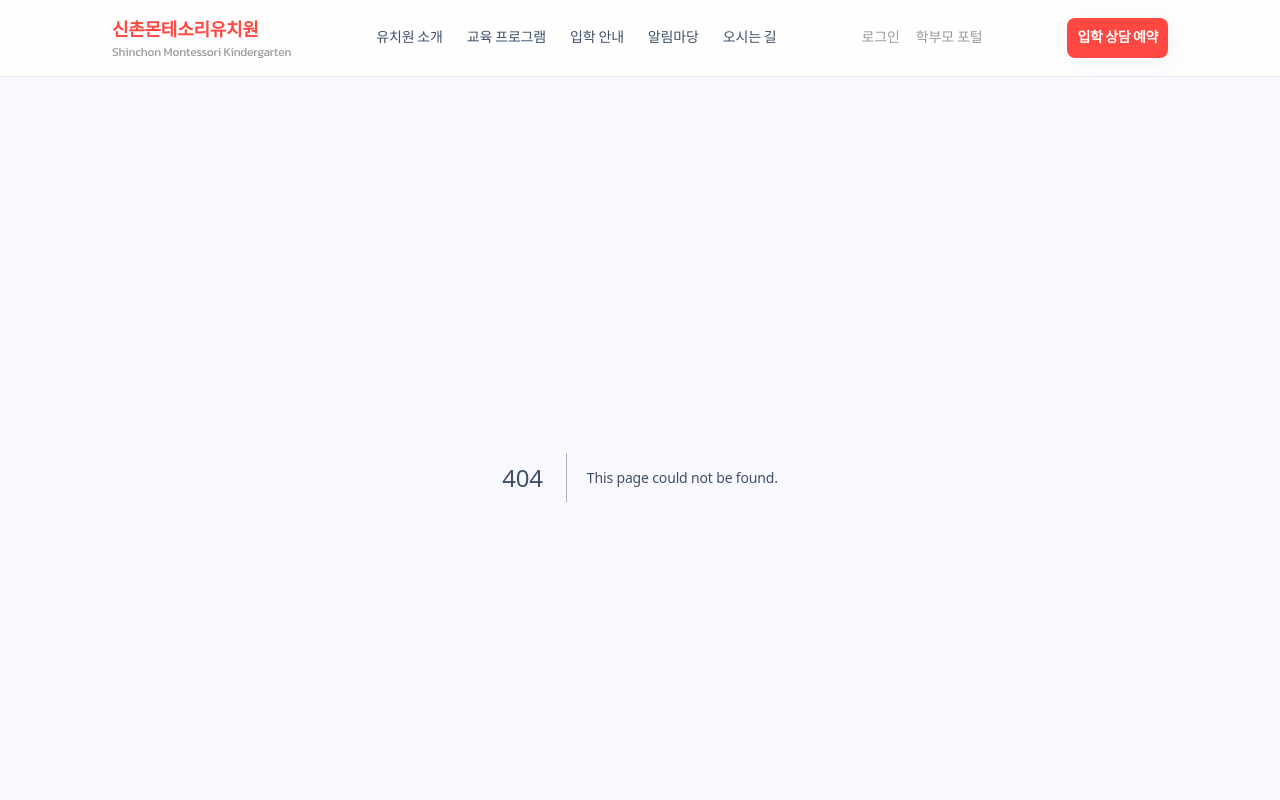
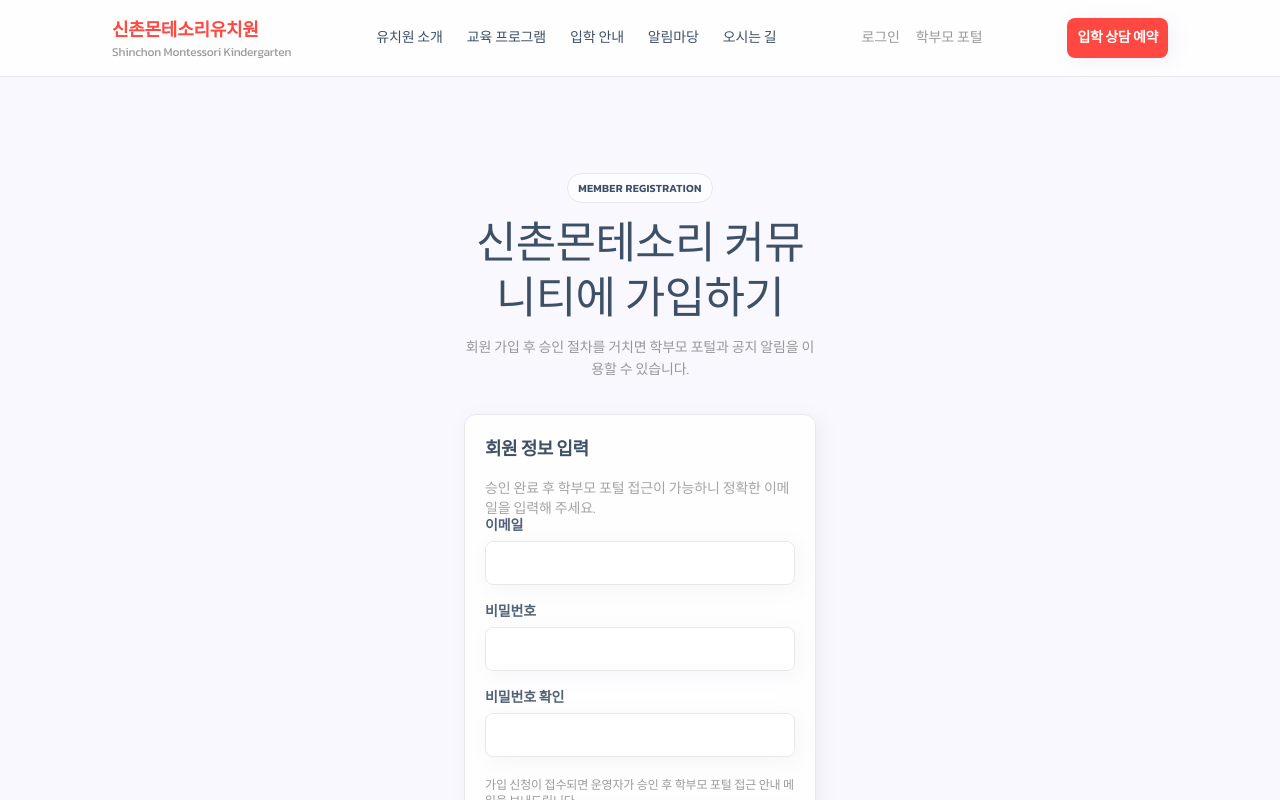
Before and after one commit to choiuhana/shinchon-project, a Next.js app: page /member/register in a window 1280 px wide. Before the commit this address had no page. Shown: the top 800 px of the page. Built offline with nearby package versions, Linux system fonts and the light colour scheme.

Commit message:
회원가입

```diff
--- a/src/app/member/login/page.tsx
+++ b/src/app/member/login/page.tsx
@@ -65,6 +65,9 @@ export default function MemberLoginPlaceholderPage() {
 								임시 계정 요청하기
 							</Link>
 						</Button>
+						<Button variant="link" asChild className="w-full text-[var(--brand-secondary)]">
+							<Link href="/member/register">지금 가입하기</Link>
+						</Button>
 					</CardFooter>
 				</Card>
 			</section>
--- /dev/null
+++ b/src/app/member/register/actions.ts
@@ -0,0 +1,70 @@
+"use server";
+
+import { redirect } from "next/navigation";
+import { sql } from "@vercel/postgres";
+
+import { hashPassword } from "@/lib/auth/password";
+
+export type RegisterFormState = {
+	errors: {
+		email?: string;
+		password?: string;
+	};
+	genericError?: string;
+};
+
+export async function registerAction(
+	prevState: RegisterFormState | undefined,
+	formData: FormData,
+): Promise<RegisterFormState | void> {
+	const email = String(formData.get("email") ?? "").trim().toLowerCase();
+	const password = String(formData.get("password") ?? "");
+	const confirmPassword = String(formData.get("confirmPassword") ?? "");
+	const role = "parent";
+	const status = "pending";
+
+	const errors: RegisterFormState["errors"] = {};
+
+	if (!email) {
+		errors.email = "이메일을 입력해 주세요.";
+	} else if (!/^[\w.!#$%&'*+/=?^`{|}~-]+@[A-Za-z0-9-]+(?:\.[A-Za-z0-9-]+)*$/.test(email)) {
+		errors.email = "유효한 이메일 주소를 입력해 주세요.";
+	}
+
+	if (!password) {
+		errors.password = "비밀번호를 입력해 주세요.";
+	} else if (password.length < 8) {
+		errors.password = "비밀번호는 최소 8자 이상이어야 합니다.";
+	} else if (password !== confirmPassword) {
+		errors.password = "비밀번호와 비밀번호 확인이 일치하지 않습니다.";
+	}
+
+	if (errors.email || errors.password) {
+		return { errors };
+	}
+
+	try {
+		const existing = await sql`
+			SELECT id FROM users WHERE email = ${email}
+		`;
+
+		if (existing.rowCount && existing.rows.length > 0) {
+			return { errors: { email: "이미 가입된 이메일입니다." } };
+		}
+
+		const passwordHash = hashPassword(password);
+
+		await sql`
+			INSERT INTO users (email, password_hash, role, status)
+			VALUES (${email}, ${passwordHash}, ${role}, ${status})
+		`;
+	} catch (error) {
+		console.error("registerAction error", error);
+		return {
+			errors: {},
+			genericError: "회원가입 처리 중 문제가 발생했습니다. 잠시 후 다시 시도해 주세요.",
+		};
+	}
+
+	redirect("/member/login?registered=1");
+}
--- /dev/null
+++ b/src/app/member/register/page.tsx
@@ -0,0 +1,120 @@
+"use client";
+
+import Link from "next/link";
+import { useFormState, useFormStatus } from "react-dom";
+
+import { Badge } from "@/components/ui/badge";
+import { Button } from "@/components/ui/button";
+import {
+	Card,
+	CardContent,
+	CardDescription,
+	CardFooter,
+	CardHeader,
+	CardTitle,
+} from "@/components/ui/card";
+import { Input } from "@/components/ui/input";
+import { Label } from "@/components/ui/label";
+
+import { registerAction, type RegisterFormState } from "./actions";
+
+const initialState: RegisterFormState = {
+	errors: {},
+};
+
+function SubmitButton() {
+	const { pending } = useFormStatus();
+	return (
+		<Button type="submit" className="w-full" disabled={pending}>
+			{pending ? "처리 중..." : "회원가입 완료"}
+		</Button>
+	);
+}
+
+export default function RegisterPage() {
+	const [state, formAction] = useFormState(registerAction, initialState);
+
+	return (
+		<div className="bg-[var(--background)] text-[var(--brand-navy)]">
+			<section className="mx-auto flex max-w-md flex-col gap-8 px-6 py-24 sm:px-10 lg:px-12">
+				<div className="flex flex-col gap-3 text-center">
+					<Badge variant="outline" className="mx-auto w-fit">
+						Member Registration
+					</Badge>
+					<h1 className="font-heading text-[clamp(2rem,4vw,2.75rem)] leading-tight">
+						신촌몬테소리 커뮤니티에 가입하기
+					</h1>
+					<p className="text-sm leading-relaxed text-muted-foreground">
+						회원 가입 후 승인 절차를 거치면 학부모 포털과 공지 알림을 이용할 수 있습니다.
+					</p>
+				</div>
+
+				<Card>
+					<form action={formAction}>
+						<CardHeader className="space-y-2 text-left">
+							<CardTitle className="text-lg">회원 정보 입력</CardTitle>
+							<CardDescription>
+								승인 완료 후 학부모 포털 접근이 가능하니 정확한 이메일을 입력해 주세요.
+							</CardDescription>
+						</CardHeader>
+						<CardContent className="space-y-5 text-sm leading-relaxed text-muted-foreground">
+							<div className="grid gap-2">
+								<Label htmlFor="email">이메일</Label>
+								<Input
+									id="email"
+									name="email"
+									type="email"
+									autoComplete="email"
+									required
+								/>
+								{state.errors?.email ? (
+									<p className="text-xs text-destructive">{state.errors.email}</p>
+								) : null}
+							</div>
+
+							<div className="grid gap-2">
+								<Label htmlFor="password">비밀번호</Label>
+								<Input
+									id="password"
+									name="password"
+									type="password"
+									autoComplete="new-password"
+									minLength={8}
+									required
+								/>
+							</div>
+
+							<div className="grid gap-2">
+								<Label htmlFor="confirmPassword">비밀번호 확인</Label>
+								<Input
+									id="confirmPassword"
+									name="confirmPassword"
+									type="password"
+									autoComplete="new-password"
+									required
+								/>
+								{state.errors?.password ? (
+									<p className="text-xs text-destructive">{state.errors.password}</p>
+								) : null}
+							</div>
+
+							<p className="text-xs text-muted-foreground">
+								가입 신청이 접수되면 운영자가 승인 후 학부모 포털 접근 안내 메일을 보내드립니다.
+							</p>
+
+							{state.genericError ? (
+								<p className="text-sm text-destructive">{state.genericError}</p>
+							) : null}
+						</CardContent>
+						<CardFooter className="flex flex-col gap-3">
+							<SubmitButton />
+							<Button variant="ghost" className="w-full" asChild>
+								<Link href="/member/login">이미 계정이 있으신가요? 로그인</Link>
+							</Button>
+						</CardFooter>
+					</form>
+				</Card>
+			</section>
+		</div>
+	);
+}
--- a/src/app/news/[slug]/page.tsx
+++ b/src/app/news/[slug]/page.tsx
@@ -4,7 +4,7 @@ import { notFound } from "next/navigation";
 
 import { Badge } from "@/components/ui/badge";
 import { Button } from "@/components/ui/button";
-import { newsCategories, getNewsBySlug } from "@/lib/data/news";
+import { newsCategories, getNewsBySlug, newsItems } from "@/lib/data/news";
 
 type NewsDetailPageProps = {
 	params: {
@@ -94,3 +94,9 @@ export default function NewsDetailPage({ params }: NewsDetailPageProps) {
 		</div>
 	);
 }
+
+export function generateStaticParams() {
+	return newsItems.map((item) => ({
+		slug: item.slug,
+	}));
+}
--- /dev/null
+++ b/src/lib/auth/password.ts
@@ -0,0 +1,30 @@
+import { pbkdf2Sync, randomBytes, timingSafeEqual } from "crypto";
+
+const SALT_BYTE_LENGTH = 16;
+const KEY_LENGTH = 32;
+const ITERATIONS = 120_000;
+const DIGEST = "sha512";
+
+export function hashPassword(password: string) {
+	const salt = randomBytes(SALT_BYTE_LENGTH).toString("hex");
+	const derivedKey = pbkdf2Sync(password, salt, ITERATIONS, KEY_LENGTH, DIGEST).toString("hex");
+
+	return `${ITERATIONS}:${salt}:${derivedKey}`;
+}
+
+export function verifyPassword(password: string, stored: string) {
+	const [iterationString, salt, key] = stored.split(":");
+
+	if (!iterationString || !salt || !key) {
+		return false;
+	}
+
+	const iterations = Number.parseInt(iterationString, 10);
+	if (Number.isNaN(iterations)) {
+		return false;
+	}
+
+	const derivedKey = pbkdf2Sync(password, salt, iterations, key.length / 2, DIGEST).toString("hex");
+
+	return timingSafeEqual(Buffer.from(key, "hex"), Buffer.from(derivedKey, "hex"));
+}
```
Also changed, not shown: 1 other file (tests, documents, lock files or other folders).
